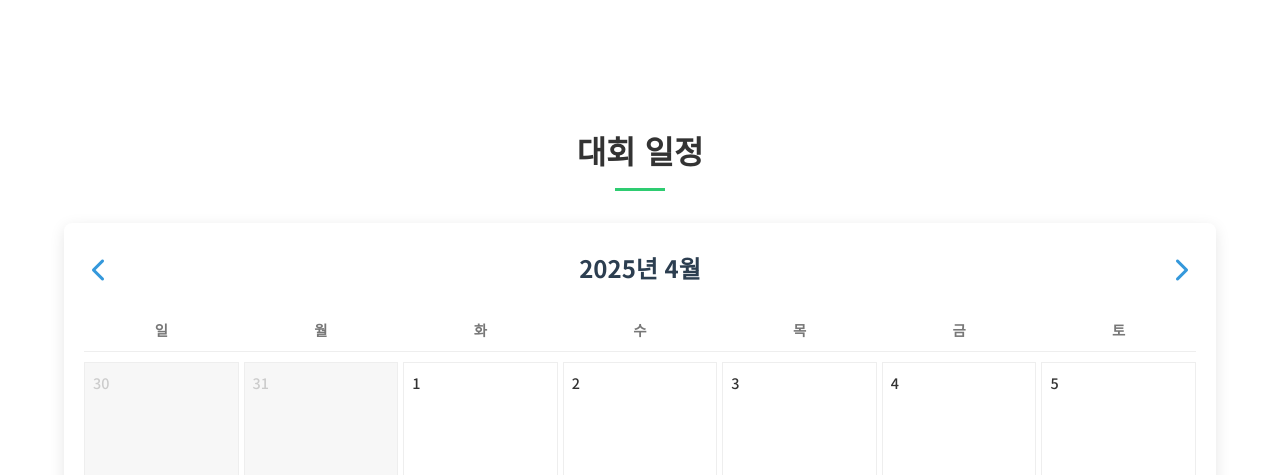
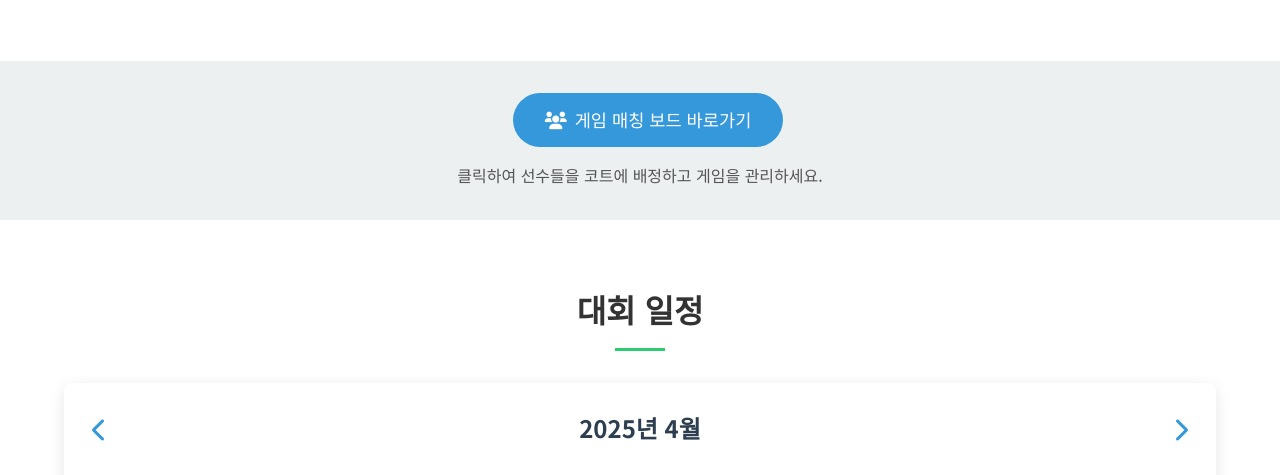
Before and after one commit to Badmin-on/BadMintOn, a plain HTML site: page index.html in a window 1280 px wide. Shown: the part 1016-1491 px from the top of the page. Drawn offline with Linux system fonts and the light colour scheme.

Commit message:
Add button link to Matching Board page

```diff
--- a/index.html
+++ b/index.html
@@ -1200,6 +1200,21 @@
             </div>
         </div>
     </section>
+
+    <!-- ====================================== -->
+    <!-- == 매칭 보드 바로가기 버튼 섹션 (추가) == -->
+    <!-- ====================================== -->
+    <section style="padding: 2rem 0; background-color: var(--light);">
+        <div class="container" style="text-align: center;">
+             <a href="matching_board.html" target="_blank" class="btn btn-large" style="background-color: var(--primary); display: inline-block;">
+                 <i class="fas fa-users" style="margin-right: 8px;"></i>게임 매칭 보드 바로가기
+             </a>
+             <p style="margin-top: 1rem; color: #555;">클릭하여 선수들을 코트에 배정하고 게임을 관리하세요.</p>
+        </div>
+    </section>
+    <!-- ====================================== -->
+    <!-- == / 매칭 보드 바로가기 버튼 섹션 끝 == -->
+    <!-- ====================================== -->
 
     <!-- ====================================== -->
     <!-- == 배드민턴 대회 일정 달력 섹션 (NEW ORDER) == -->
```
